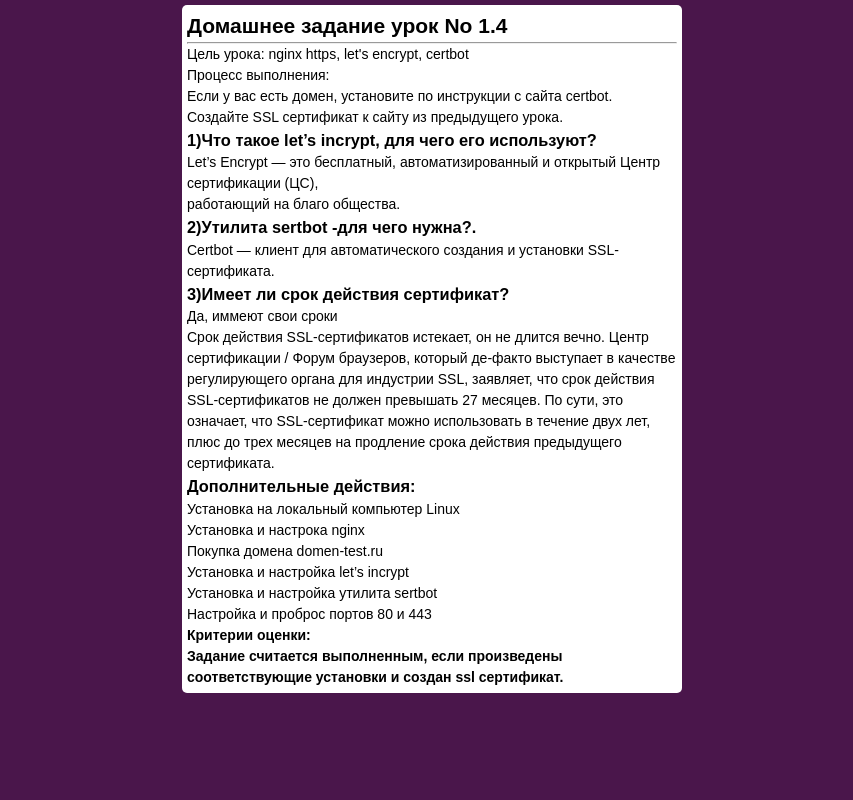
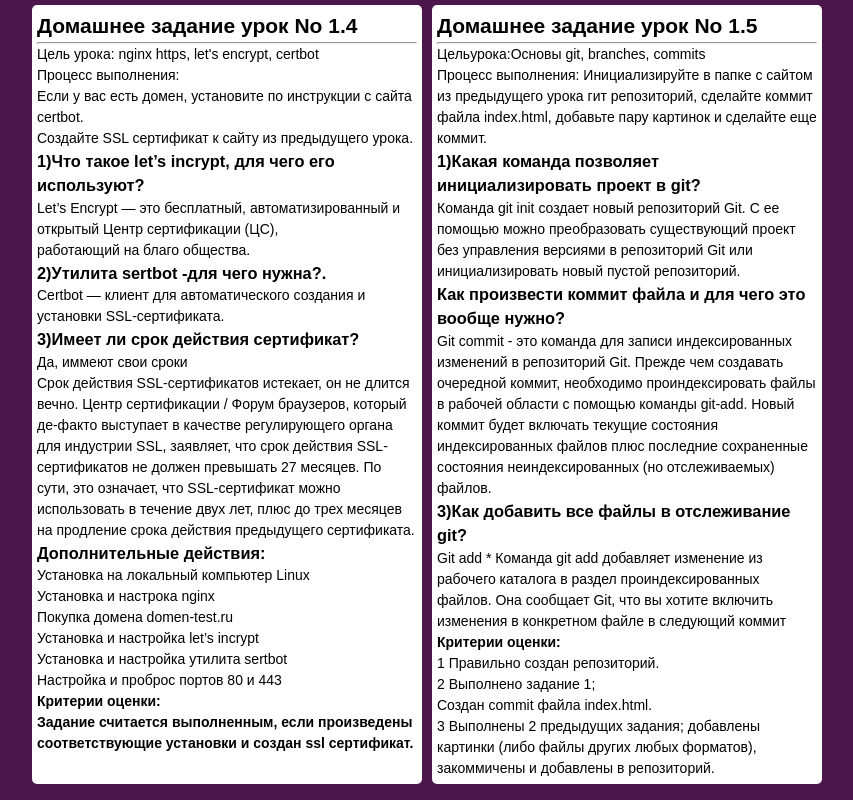
Before and after one commit to Dimasstep/domen-test, a plain HTML site: page index.html in a window 1280 px wide. Shown: the whole page, without its empty margins (213-1066 px from the left). Drawn offline with Linux system fonts and the light colour scheme.

Commit message:
Обновили два файла, внесли изменения

```diff
--- a/index.html
+++ b/index.html
@@ -15,8 +15,12 @@
         </div>
     </header>
 
-    <div class="content">
-        <h2>Домашнее задание урок No 1.4</h2><hr>
+
+    <div class="block__content">
+
+        <div class="content__one">
+            <h2>Домашнее задание урок No 1.4</h2>
+            <hr>
             <p>Цель урока: nginx https, let's encrypt, certbot<br>
                 Процесс выполнения:<br>
                 Если у вас есть домен, установите по инструкции с сайта certbot.<br>
@@ -28,10 +32,12 @@
             <p>Certbot — клиент для автоматического создания и установки SSL-сертификата.</p>
             <h3>3)Имеет ли срок действия сертификат?</h3>
             <p>Да, иммеют свои сроки</p>
-        <p>Срок действия SSL-сертификатов истекает, он не длится вечно. Центр сертификации / Форум браузеров, который
+            <p>Срок действия SSL-сертификатов истекает, он не длится вечно. Центр сертификации / Форум браузеров,
+                который
                 де-факто выступает в качестве регулирующего органа для индустрии SSL, заявляет, что срок действия
                 SSL-сертификатов не должен превышать 27 месяцев. По сути, это означает, что SSL-сертификат можно
-            использовать в течение двух лет, плюс до трех месяцев на продление срока действия предыдущего сертификата.
+                использовать в течение двух лет, плюс до трех месяцев на продление срока действия предыдущего
+                сертификата.
             </p>
 
 
@@ -48,6 +54,35 @@
 
         </div>
 
+        <div class="content__two">
+
+            <h2>Домашнее задание урок No 1.5</h2>
+            <hr>
+
+            <p>Цельурока:Основы git, branches, commits<br>
+                Процесс выполнения: Инициализируйте в папке с сайтом из предыдущего урока гит репозиторий, сделайте
+                коммит файла index.html, добавьте пару
+                картинок и сделайте еще коммит.</p>
+            <h3>1)Какая команда позволяет инициализировать проект в git?</h3>
+            <p>Команда git init создает новый репозиторий Git. С ее помощью можно преобразовать существующий проект без
+                управления версиями в репозиторий Git или инициализировать новый пустой репозиторий.</p>
+            <h3>Как произвести коммит файла и для чего это вообще нужно?</h3>
+            <p>Git commit - это команда для записи индексированных изменений в репозиторий Git.
+                Прежде чем создавать очередной коммит, необходимо проиндексировать файлы в рабочей области с помощью
+                команды git-add. Новый коммит будет включать текущие состояния индексированных файлов плюс последние
+                сохраненные состояния неиндексированных (но отслеживаемых) файлов.</p>
+            <h3>3)Как добавить все файлы в отслеживание git?</h3>
+            <p>Git add * Команда git add добавляет изменение из рабочего каталога в раздел проиндексированных файлов.
+                Она сообщает Git, что вы хотите включить изменения в конкретном файле в следующий коммит</p>
+            <h4>Критерии оценки:</h4>
+            1 Правильно создан репозиторий.<br>2 Выполнено задание 1;<br> Создан commit файла index.html.<br> 3
+            Выполнены 2
+            предыдущих задания; добавлены картинки (либо файлы других любых форматов), закоммичены и добавлены в
+            репозиторий.
+
+        </div>
+    </div>
+
 </body>
 
 </html>
--- a/style.css
+++ b/style.css
@@ -9,7 +9,7 @@ body {
     font-family: Arial, Helvetica, sans-serif;
     font-size: 14px;
     line-height: 1.5;
-    width: 500px;
+    width: 100vh;
     height: 700px;
     padding: auto;
     margin: auto;
@@ -18,13 +18,29 @@ body {
 
 }
 
-.content {
+.block__content {
+
+    display: flex;
+    position: fixed;
+    width: 100vh;
+}
+
+.content__one {
     position: relative;
     width: 98%;
-
     max-width: 490px;
     background-color: #fff;
     padding: 5px;
     margin: 5px;
     border-radius: 5px;
 }
+
+.content__two {
+    position: relative;
+    width: 98%;
+    max-width: 490px;
+    background-color: #fff;
+    padding: 5px;
+    margin: 5px;
+    border-radius: 5px;
+}
```
Lines whose indentation alone changed are shown as unchanged.
